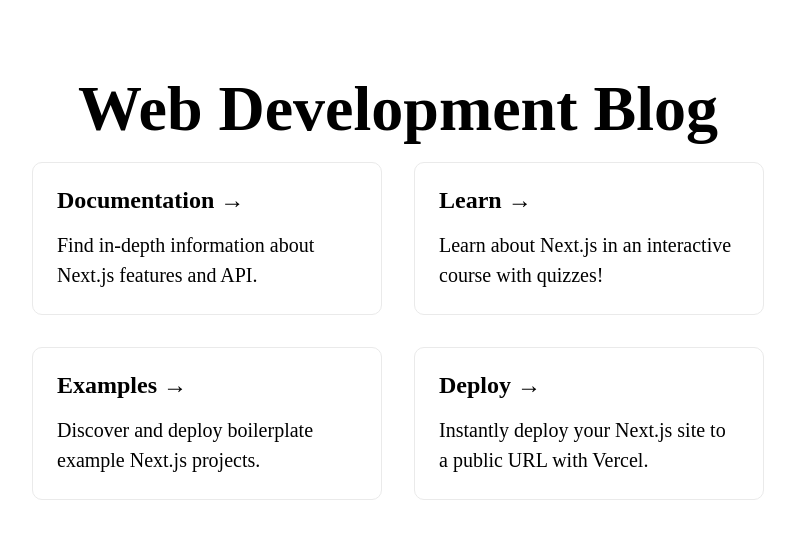
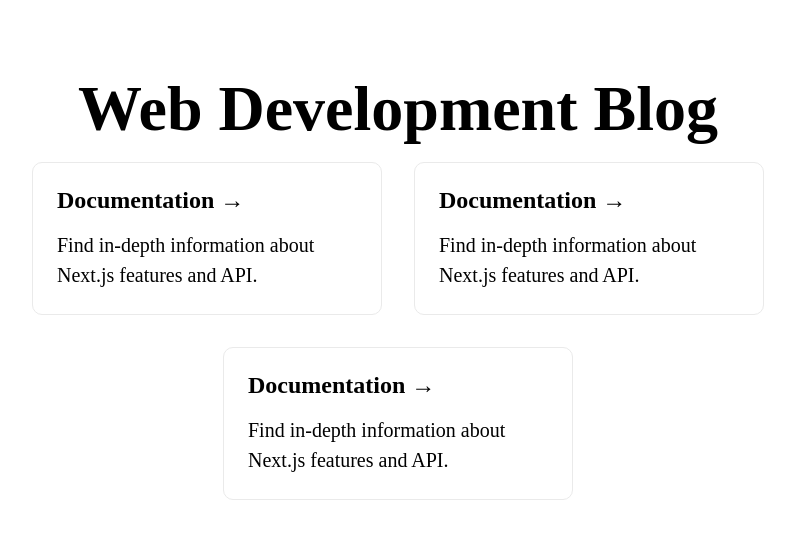
Before and after one commit to bushbass/new-blog-portfolio-next, a Next.js app: page /blog in a window 1280 px wide. Shown: the top 538 px of the page, without its empty margins (242-1037 px from the left). Built offline with nearby package versions, Linux system fonts and the light colour scheme.

Commit message:
added project and blog md-s, need to keep working on it

```diff
--- /dev/null
+++ b/components/BlogCard.jsx
@@ -0,0 +1,11 @@
+import styles from '../styles/Home.module.css'
+function BlogCard() {
+  return (
+    <a href='https://nextjs.org/docs' className={styles.card}>
+      <h2>Documentation &rarr;</h2>
+      <p>Find in-depth information about Next.js features and API.</p>
+    </a>
+  )
+}
+
+export default BlogCard
--- a/pages/blog.jsx
+++ /dev/null
@@ -1,37 +0,0 @@
-import styles from '../styles/Home.module.css'
-
-function Blog() {
-  return (
-    <main className={styles.main}>
-      <h1 className={styles.title}>Web Development Blog</h1>
-
-      <div className={styles.grid}>
-        <a href='https://nextjs.org/docs' className={styles.card}>
-          <h2>Documentation &rarr;</h2>
-          <p>Find in-depth information about Next.js features and API.</p>
-        </a>
-
-        <a href='https://nextjs.org/learn' className={styles.card}>
-          <h2>Learn &rarr;</h2>
-          <p>Learn about Next.js in an interactive course with quizzes!</p>
-        </a>
-
-        <a
-          href='https://github.com/vercel/next.js/tree/master/examples'
-          className={styles.card}>
-          <h2>Examples &rarr;</h2>
-          <p>Discover and deploy boilerplate example Next.js projects.</p>
-        </a>
-
-        <a
-          href='https://vercel.com/new?utm_source=create-next-app&utm_medium=default-template&utm_campaign=create-next-app'
-          className={styles.card}>
-          <h2>Deploy &rarr;</h2>
-          <p>Instantly deploy your Next.js site to a public URL with Vercel.</p>
-        </a>
-      </div>
-    </main>
-  )
-}
-
-export default Blog
--- /dev/null
+++ b/pages/blog/index.jsx
@@ -0,0 +1,71 @@
+import styles from '../../styles/Home.module.css'
+import BlogCard from '../../components/BlogCard'
+function Blog() {
+  return (
+    <main className={styles.main}>
+      <h1 className={styles.title}>Web Development Blog</h1>
+
+      <div className={styles.grid}>
+        <BlogCard />
+        <BlogCard />
+        <BlogCard />
+      </div>
+    </main>
+  )
+}
+
+export default Blog
+// import fs from "fs";
+// import path from "path";
+// import matter from "gray-matter";
+// import Post from "../components/Post";
+// import { sortByDate } from "../utils";
+// import BlogCard from '../../components/BlogCard';
+
+// export default function Home({ posts }) {
+//   // this 'posts' prop comes from the getStaticProps function below
+
+//   return (
+//     <div>
+//       {posts.map((post) => (
+//         <Post key={post.frontmatter.title} post={post} />
+//       ))}
+//     </div>
+//   );
+// }
+
+// export async function getStaticProps() {
+//   // get files from the posts dir
+//   // filters out directories so we only get md files ignoring images directory
+//   // returns array of filenames
+//   const dirents = fs.readdirSync(path.join("posts"), { withFileTypes: true });
+//   const filesNames = dirents
+//     .filter((dirent) => dirent.isFile())
+//     .map((dirent) => dirent.name);
+//   // get slug and frontmatter from markdown files
+//   // maps over the array of filenames returned in the last step
+
+//   const posts = filesNames.map((filename) => {
+//     // create slug by removing extension from filename
+//     const slug = filename.replace(".md", "");
+
+//     // get frontmatter from each file
+//     const markdownWithMeta = fs.readFileSync(
+//       path.join("posts", filename),
+//       "utf-8"
+//     );
+
+//     // use gray-matter to convert the markdown/frontmatter
+//     const { data: frontmatter } = matter(markdownWithMeta);
+//     // return posts array that has each post's slug and frontmatter
+//     return { slug, frontmatter };
+//   });
+
+//   // now send that posts array as a prop to be used in the page
+//   return {
+//     props: {
+//       posts: posts.sort(sortByDate),
+//     },
+//   };
+//   // btw, this whole thing could be from an API or something instead of .md files
+// }
```
